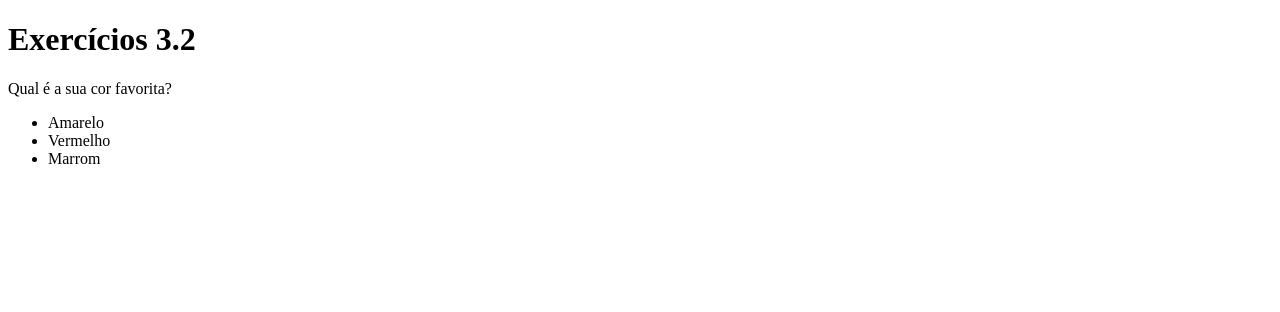
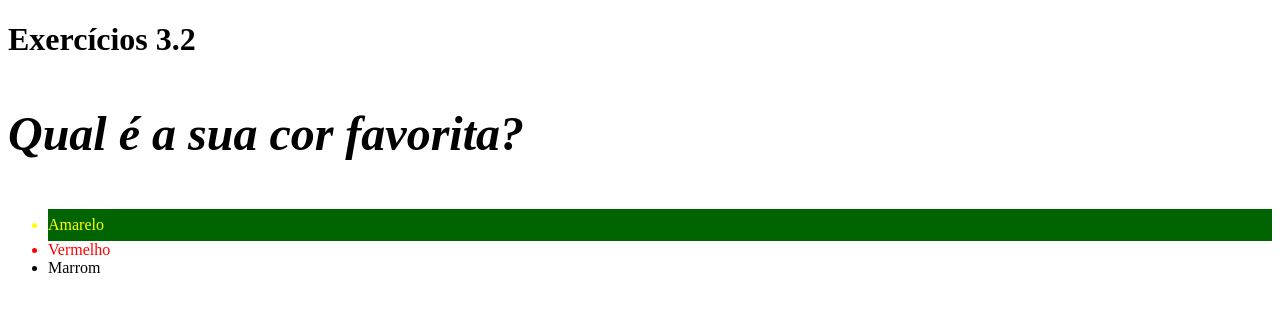
Before and after one commit to fabiohigoralm/fabio, a plain HTML site: page trybe-exercises/bloco_3/dia_2/part2.html in a window 1280 px wide. Drawn offline with Linux system fonts and the light colour scheme.

Commit message:
atividade 3.2

```diff
--- /dev/null
+++ b/trybe-exercises/bloco_3/dia_2/CSS/style.css
@@ -0,0 +1,16 @@
+body {
+    font-family: "sans-serif";
+    font-size: 16px;
+    }
+p{
+font-weight: 600;
+font-size: 3.0em;
+font-style: italic;
+text-decoration: peru;
+}
+.amarelo{ color: yellow;
+      background: darkgreen;
+      line-height:2;
+      }
+.vermelho{ color: red; }
+.marrom{ color: brown; }
--- a/trybe-exercises/bloco_3/dia_2/part2.html
+++ b/trybe-exercises/bloco_3/dia_2/part2.html
@@ -3,15 +3,36 @@
 <head>
 <meta charset="UTF-8">
 <title>HTML</title>
-    <style></style>
+<style>
+  body {
+        font-family: "sans-serif";
+        font-size: 16px;
+        }
+  p{
+    font-weight: 600;
+    font-size: 3.0em;
+    font-style: italic;
+    text-decoration: peru;
+    }
+    .amarelo{ color: yellow;
+          background: darkgreen;
+          line-height:2;
+          }
+    .vermelho{ color: red; }
+    .marrom{ color: brown; }
+</style>
+
 </head>
 <body>
+
 <h1>Exercícios 3.2</h1>
+
 <p>Qual é a sua cor favorita?</p>
+
 <ul>
-      <li>Amarelo</li>
-      <li>Vermelho</li>
-      <li>Marrom</li>
+    <li class="amarelo">Amarelo</li>
+    <li class="vermelho">Vermelho</li>
+    <li class="brown">Marrom</li>
 </ul>
 
     <!-- Exercícios
```
Also changed, not shown: trybe-exercises/bloco_3/dia_2/part1.html (+15 -3 lines), trybe-exercises/bloco_3/dia_2/part3.html (+4 -4 lines). Lines whose indentation alone changed are shown as unchanged.
